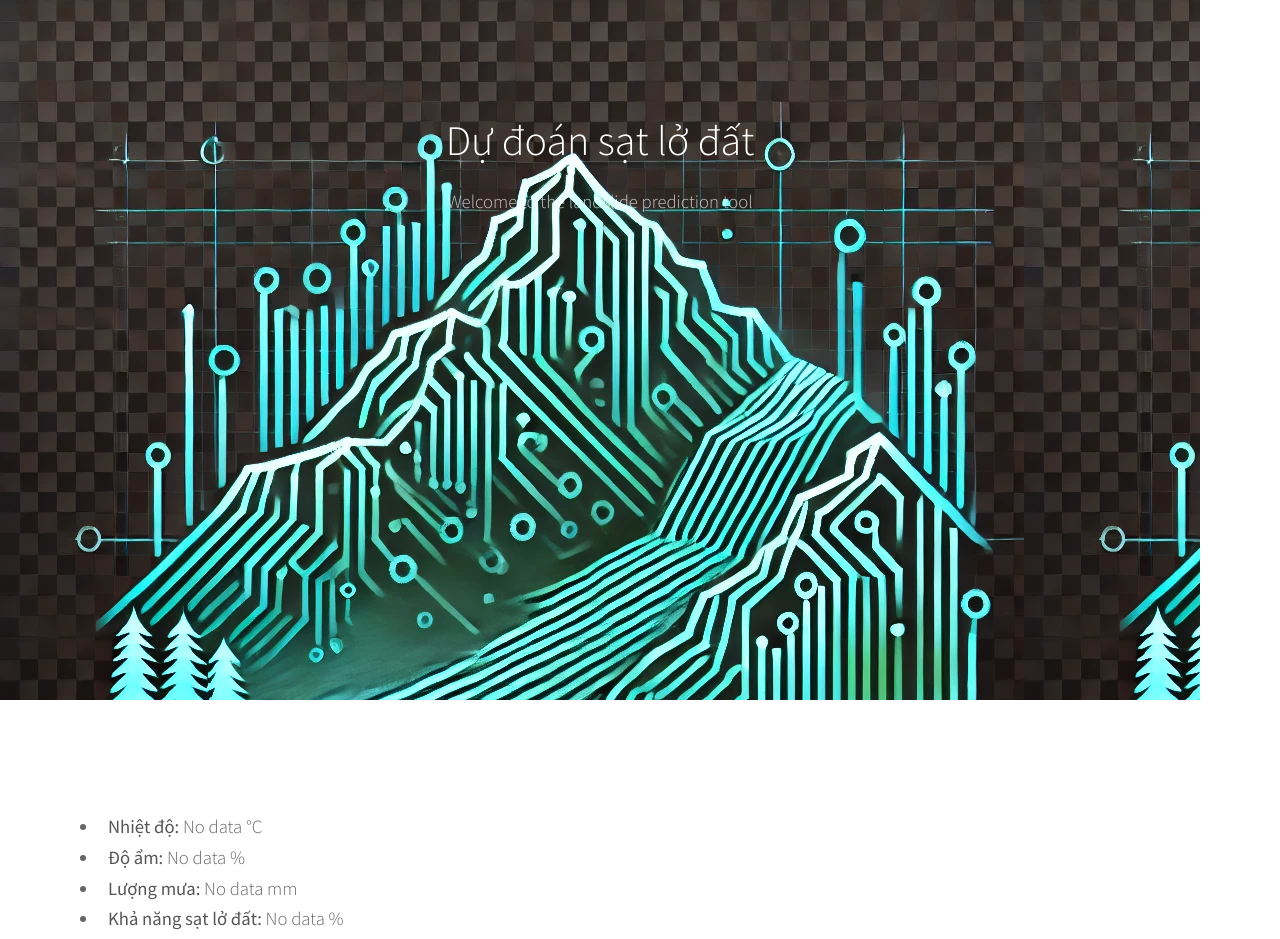
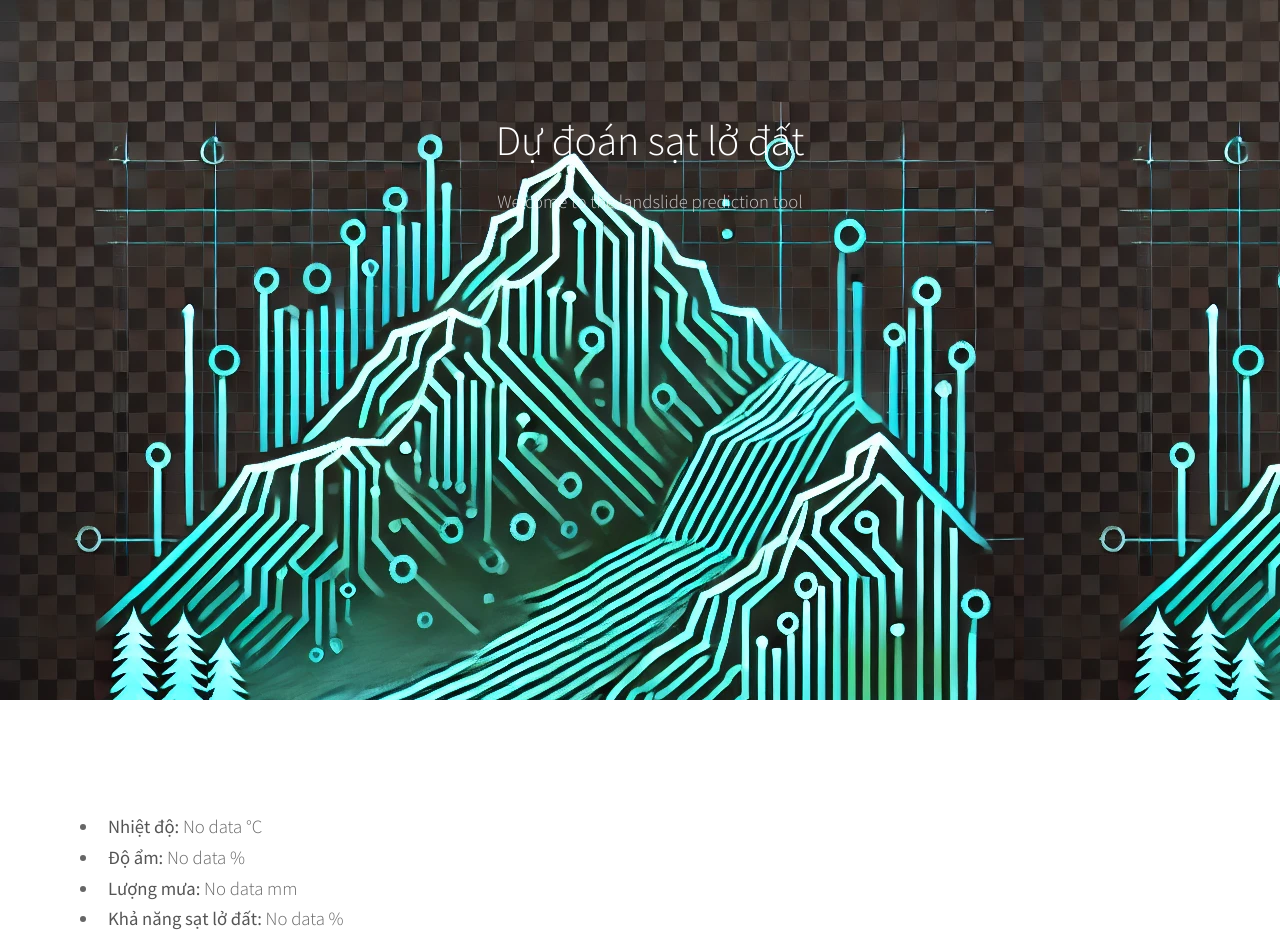
Before and after one commit to HungNguyen612/LandslidePredictENG, a Flask app: page / in a window 1280 px wide. Shown: the top 939 px of the page. Run offline with Flask 3, Linux system fonts and the light colour scheme.

Commit message:
Update index.css

```diff
--- a/static/index.css
+++ b/static/index.css
@@ -2917,7 +2917,7 @@ input, select, textarea {
 		overflow: hidden;
 		position: relative;
 		text-align: center;
-		width: 1200px;
+		width: 1300px;
 		height: 700px;
 	}
 
```
